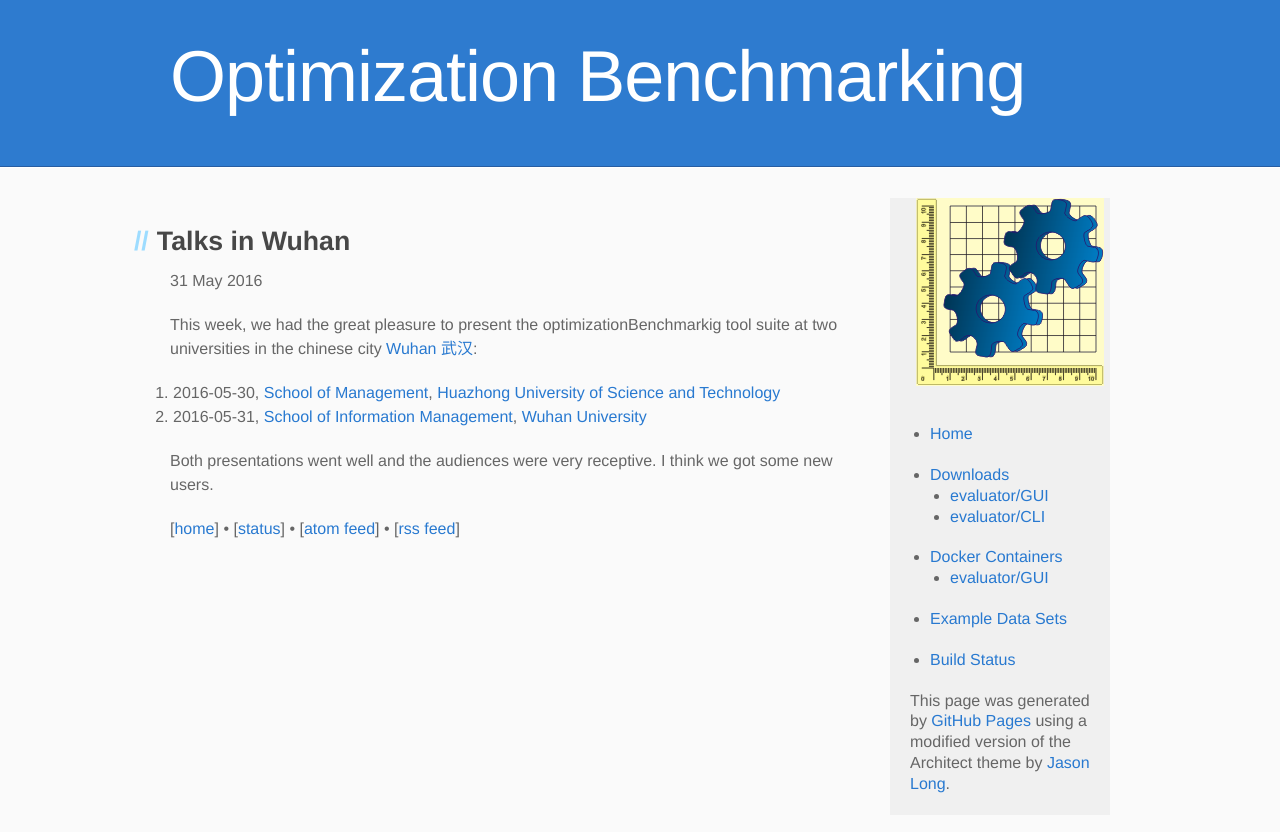
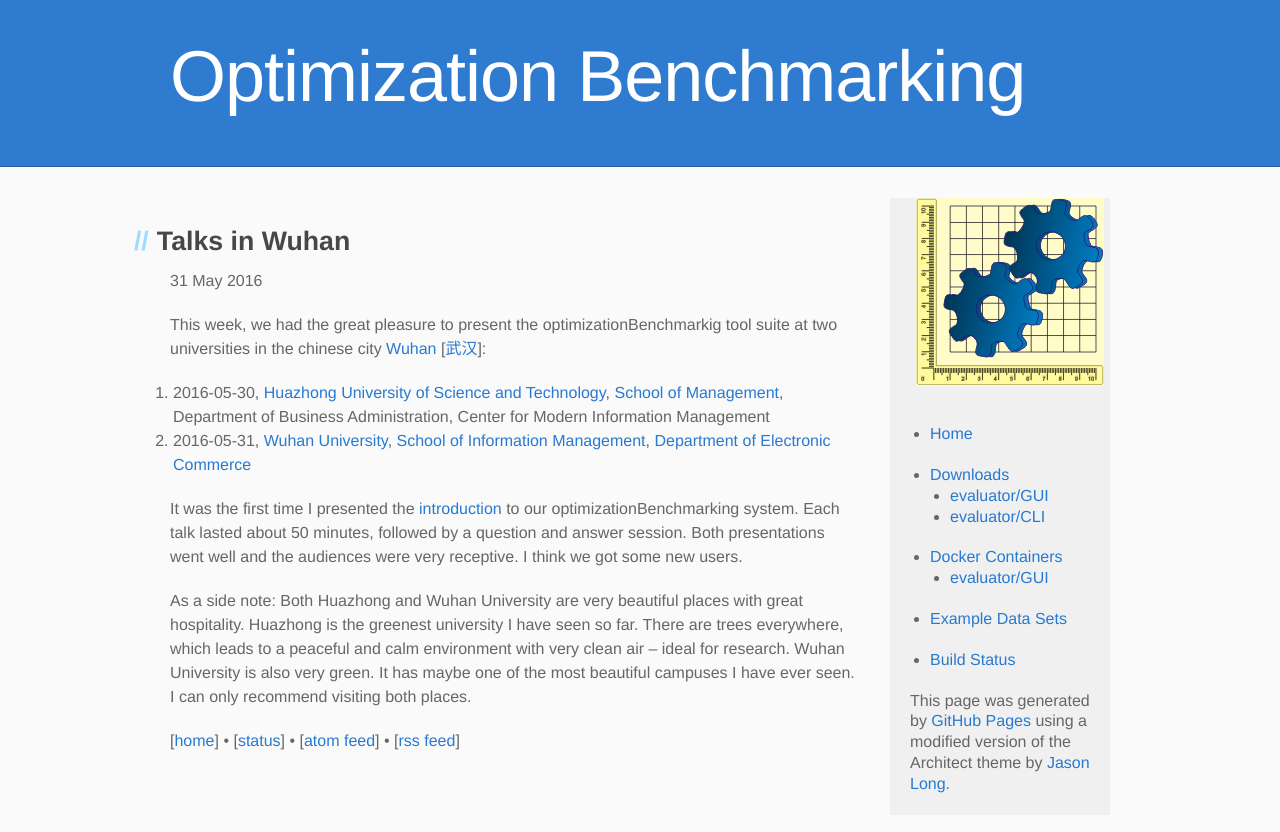
Before and after one commit to optimizationBenchmarking/optimizationBenchmarking.github.io, a Jekyll site: the page built from _posts/2016-05-31-talks-wuhan.md, in a window 1280 px wide. Shown: the top 832 px of the page. Built offline with Jekyll 4.4.1, drawn with Linux system fonts in a browser that asks for light colours.

Commit message:
Slight Improvements to Wuhan-related Blog Posts

```diff
--- a/_posts/2016-05-31-talks-wuhan.md
+++ b/_posts/2016-05-31-talks-wuhan.md
@@ -5,9 +5,11 @@ date:   2016-05-31
 categories: page
 ---
 
-This week, we had the great pleasure to present the optimizationBenchmarkig tool suite at two universities in the chinese city [Wuhan](https://en.wikipedia.org/wiki/Wuhan) [武汉](https://zh.wikipedia.org/wiki/%E6%AD%A6%E6%B1%89%E5%B8%82):
+This week, we had the great pleasure to present the optimizationBenchmarkig tool suite at two universities in the chinese city [Wuhan](https://en.wikipedia.org/wiki/Wuhan) [[武汉](https://zh.wikipedia.org/wiki/%E6%AD%A6%E6%B1%89%E5%B8%82)]:
 
-1. 2016-05-30, [School of Management](http://cm.hust.edu.cn/ens/), [Huazhong University of Science and Technology](http://english.hust.edu.cn/)
-2. 2016-05-31, [School of Information Management](http://sim.whu.edu.cn/en/), [Wuhan University](http://en.whu.edu.cn/)
+1. 2016-05-30, [Huazhong University of Science and Technology](http://english.hust.edu.cn/), [School of Management](http://cm.hust.edu.cn/ens/), Department of Business Administration, Center for Modern Information Management
+2. 2016-05-31, [Wuhan University](http://en.whu.edu.cn/), [School of Information Management](http://sim.whu.edu.cn/en/), [Department of Electronic Commerce](http://sim.whu.edu.cn/en/2/5/)
 
-Both presentations went well and the audiences were very receptive. I think we got some new users.
+It was the first time I presented the <a href="https://circleci.com/api/v1/project/optimizationBenchmarking/documentation-intro-slides/latest/artifacts/0/$CIRCLE_ARTIFACTS/intro-slides.pdf?branch=master">introduction</a> to our optimizationBenchmarking system. Each talk lasted about 50 minutes, followed by a question and answer session. Both presentations went well and the audiences were very receptive. I think we got some new users.
+
+As a side note: Both Huazhong and Wuhan University are very beautiful places with great hospitality. Huazhong is the greenest university I have seen so far. There are trees everywhere, which leads to a peaceful and calm environment with very clean air &ndash; ideal for research. Wuhan University is also very green. It has maybe one of the most beautiful campuses I have ever seen. I can only recommend visiting both places.
```
Also changed, not shown: _posts/2016-05-09-intro-slides.md (+2 -0 lines).
